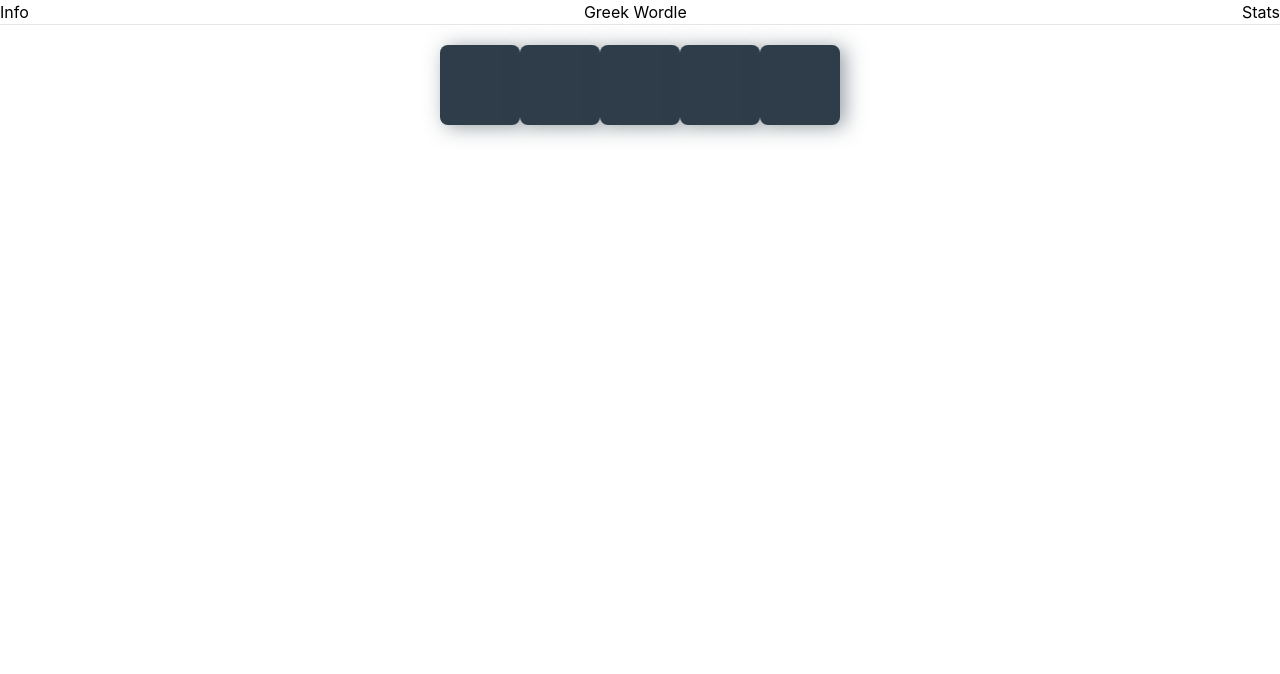
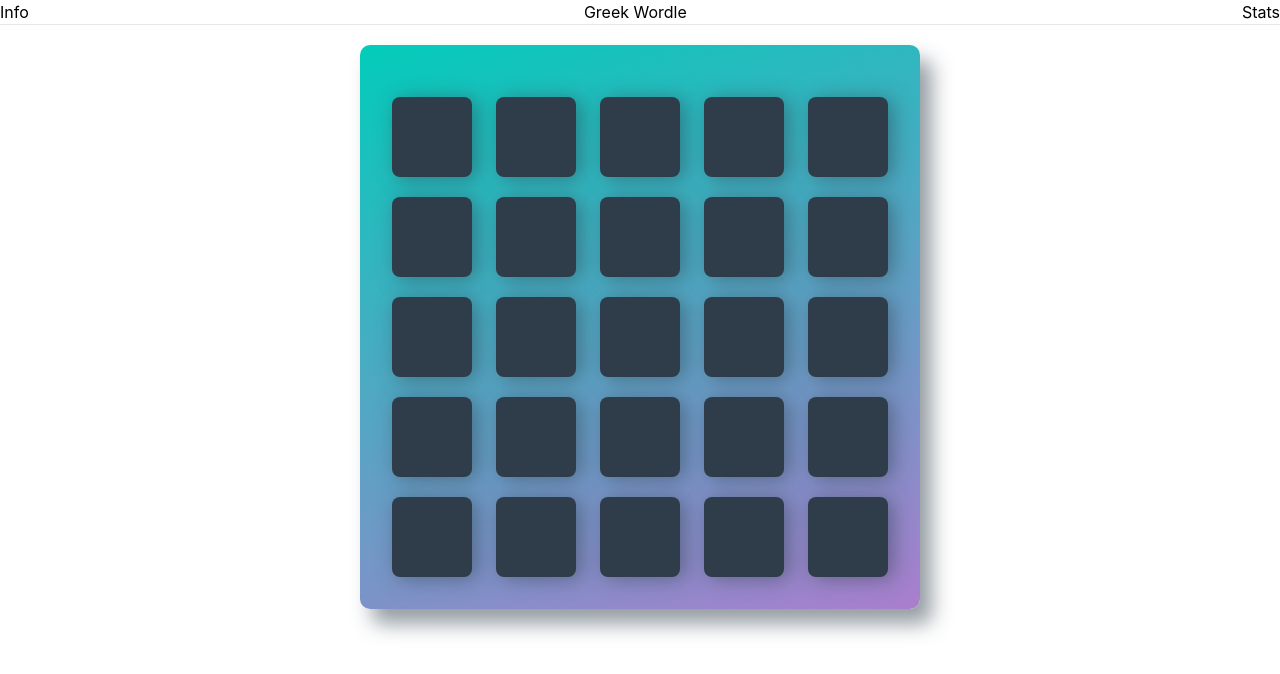
Before and after one commit to katerinamakri/greek-wordle, a React (Create React App) app: page / in a window 1280 px wide. Shown: the top 674 px of the page. Built offline with nearby package versions, Linux system fonts and the light colour scheme.

Commit message:
Working on Table component and its style

```diff
--- a/src/components/Table.jsx
+++ b/src/components/Table.jsx
@@ -3,8 +3,14 @@ import Row from './Row.jsx';
 
 function Table() {
 	return (
-		<div className="flex justify-center">
-			<Row/>
+		<div className="flex justify-center mt-5">
+			<div className="gaming-board">
+				<Row/>
+				<Row/>
+				<Row/>
+				<Row/>
+				<Row/>
+			</div>
 		</div>
 	)
 }
--- a/src/css/Table.css
+++ b/src/css/Table.css
@@ -3,30 +3,11 @@
   justify-content: center;
 }
 
-.deck {
-  width: 660px;
-  height: 680px;
+.gaming-board {
+  width: 560px;
+  /*height: 680px;*/
   background: linear-gradient(160deg, #02ccba 0%, #aa7ecd 100%);
   padding: 32px;
   border-radius: 10px;
   box-shadow: 12px 15px 20px 0 rgba(46, 61, 73, 0.5);
-  display: flex;
-  flex-wrap: wrap;
-  justify-content: space-between;
-  align-items: center;
-  margin: 0 0 3em;
 }
-
-.deck .card {
-  height: 80px;
-  width: 80px;
-  background: #2e3d49;
-  font-size: 0;
-  color: #ffffff;
-  border-radius: 8px;
-  cursor: pointer;
-  display: flex;
-  justify-content: center;
-  align-items: center;
-  box-shadow: 5px 2px 20px 0 rgba(46, 61, 73, 0.5);
-}
```
